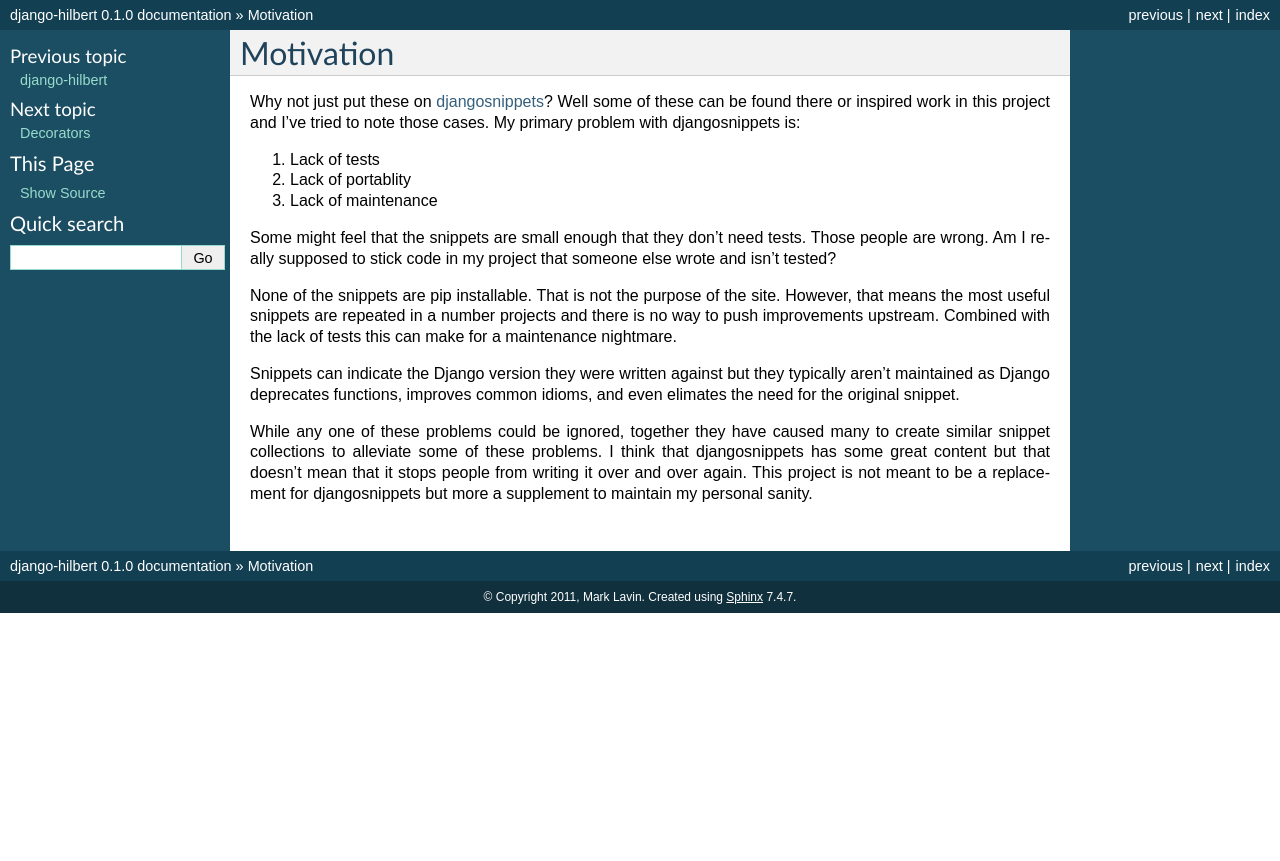
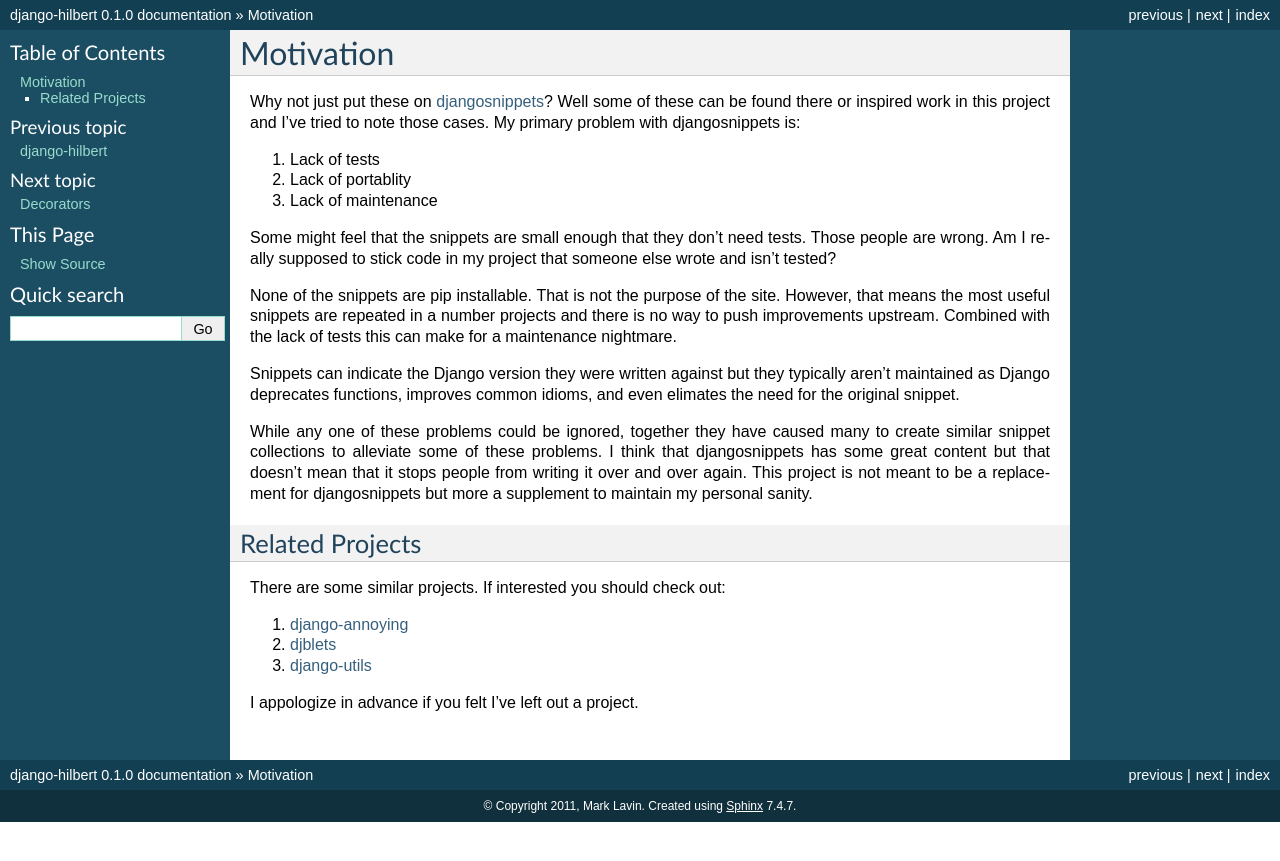
Before and after one commit to mlavin/django-hilbert, a Sphinx documentation site: the page built from docs/motivation.rst, in a window 1280 px wide. Shown: the top 861 px of the page. Built offline with Sphinx 7.4.7, drawn with Linux system fonts in a browser that asks for light colours.

Commit message:
Added related projects section to docs.

```diff
--- a/docs/motivation.rst
+++ b/docs/motivation.rst
@@ -28,3 +28,15 @@
 people from writing it over and over again. This project is not meant to be a
 replacement for djangosnippets but more a supplement to maintain my personal
 sanity.
+
+
+Related Projects
+-----------------------------------
+
+There are some similar projects. If interested you should check out:
+
+1. `django-annoying <https://bitbucket.org/offline/django-annoying>`_
+2. `djblets <https://github.com/djblets/djblets>`_
+3. `django-utils <https://github.com/ojii/django-utils>`_
+
+I appologize in advance if you felt I've left out a project.
```
